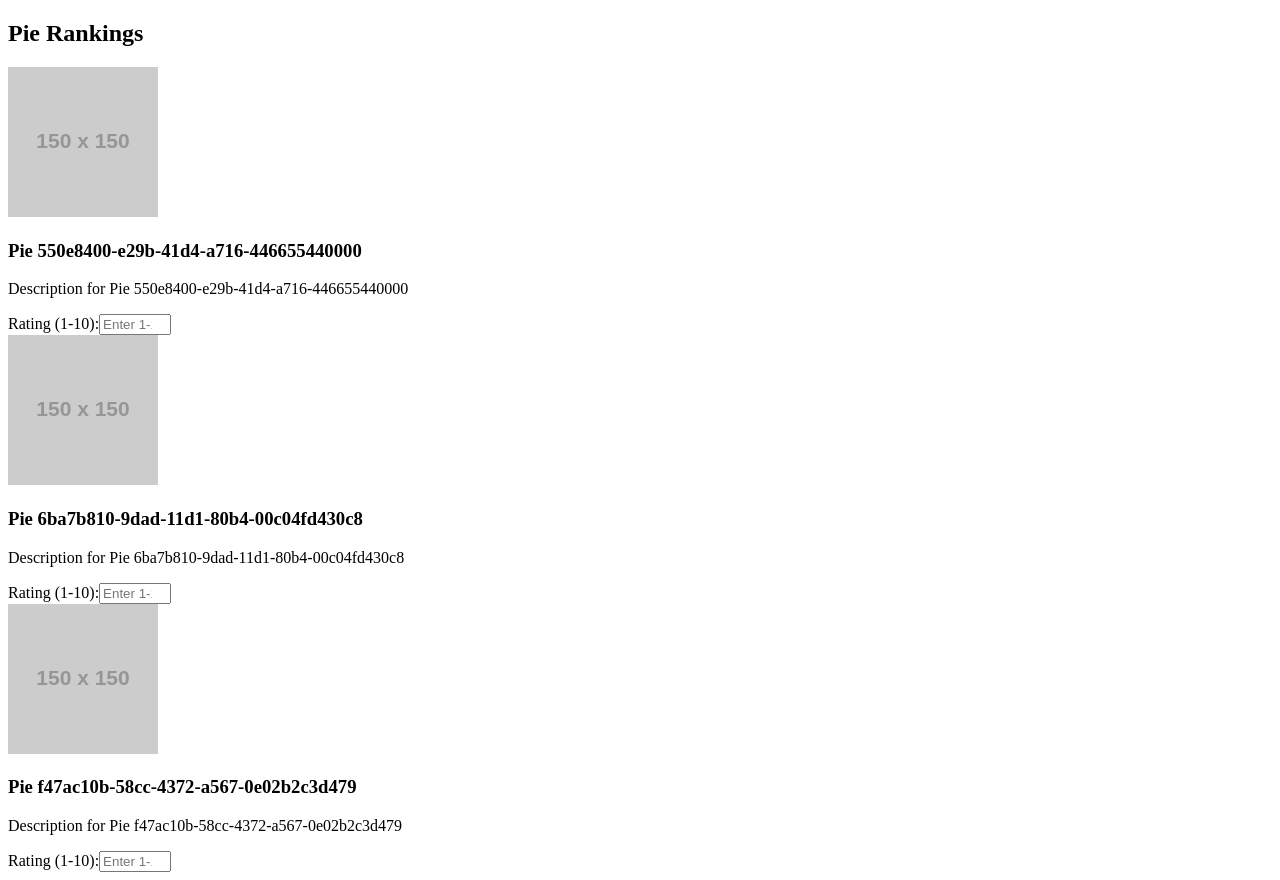
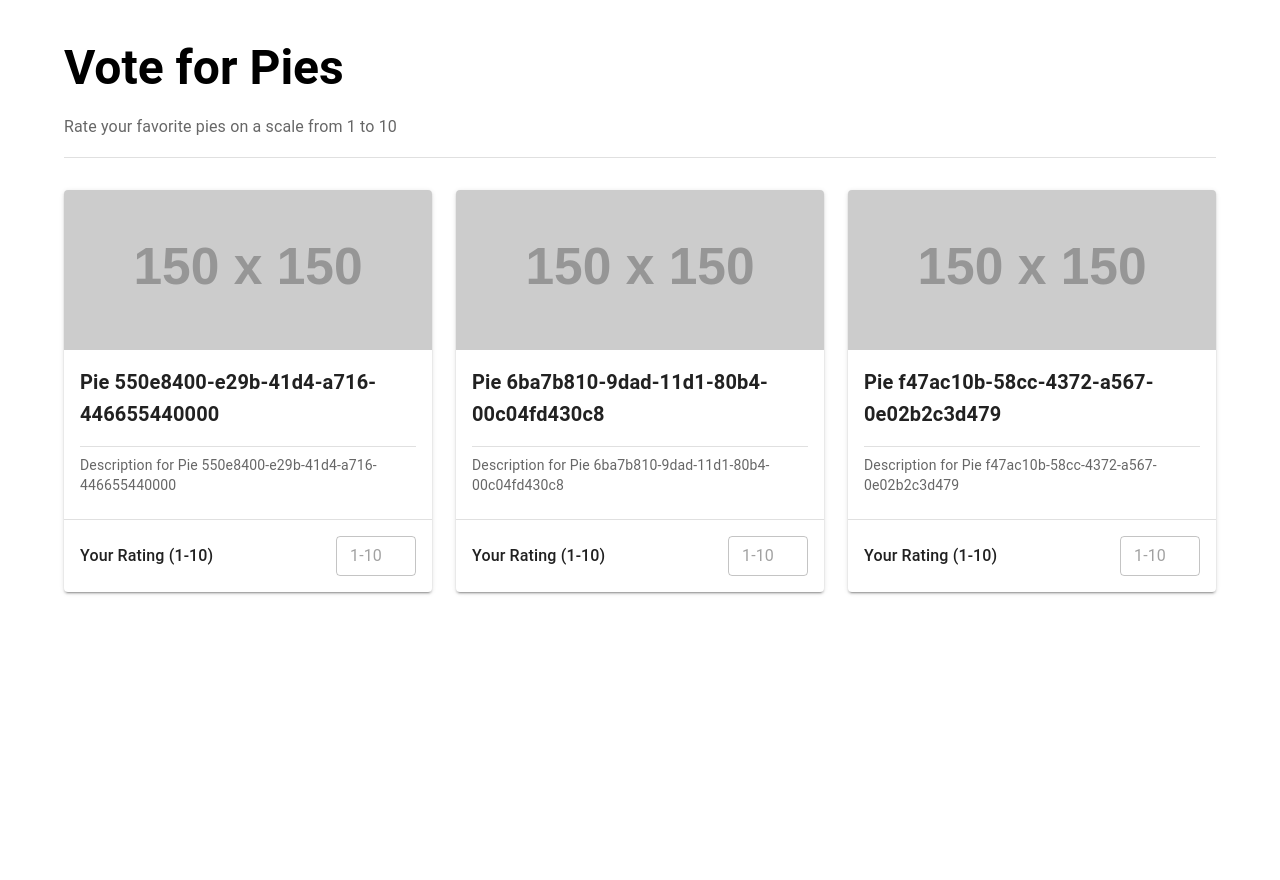
Before and after one commit to allison-li-1016/piefest_app, a React (Create React App) app in the folder piefest_frontend/: page /vote in a window 1280 px wide. After the commit the page ends 800 px from the top, so only its background shows below. Built offline with nearby package versions, Linux system fonts and the light colour scheme.

Commit message:
upgrade styles using mui

```diff
--- a/piefest_frontend/package.json
+++ b/piefest_frontend/package.json
@@ -3,6 +3,9 @@
   "version": "0.1.0",
   "private": true,
   "dependencies": {
+    "@emotion/react": "^11.14.0",
+    "@emotion/styled": "^11.14.0",
+    "@mui/material": "^6.4.8",
     "@testing-library/dom": "^10.4.0",
     "@testing-library/jest-dom": "^6.6.3",
     "@testing-library/react": "^16.2.0",
--- a/piefest_frontend/src/components/PieCard.js
+++ b/piefest_frontend/src/components/PieCard.js
@@ -1,6 +1,31 @@
 import React, { useState, useEffect } from 'react';
 import { getPie } from './Helpers/Helpers';
-// import './PieCard.css';
+import {
+    Box,
+    CardMedia,
+    CardContent,
+    Typography,
+    Skeleton,
+    Divider
+} from '@mui/material';
+import { styled } from '@mui/material/styles';
+
+// Styled components to match Rankings.js styling
+const CardContentStyled = styled(CardContent)(({ theme }) => ({
+    padding: theme.spacing(2),
+    flexGrow: 1,
+    display: 'flex',
+    flexDirection: 'column',
+    justifyContent: 'space-between',
+}));
+
+const PieImage = styled(CardMedia)(({ theme }) => ({
+    height: 160,
+    transition: 'transform 0.5s ease',
+    '&:hover': {
+        transform: 'scale(1.05)',
+    },
+}));
 
 const PieCard = ({ uid }) => {
     const [pie, setPie] = useState({
@@ -15,9 +40,7 @@ const PieCard = ({ uid }) => {
         const fetchPieData = async () => {
             try {
                 setLoading(true);
-                // Replace with your actual API endpoint
                 const response = await getPie(uid);
-                // Check if response has data property or is the data itself
                 setPie(response.data || response);
                 setError(null);
             } catch (err) {
@@ -33,21 +56,63 @@ const PieCard = ({ uid }) => {
         }
     }, [uid]);
 
-    if (loading) return <div className="pie-card loading">Loading...</div>;
-    if (error) return <div className="pie-card error">{error}</div>;
+    if (loading) return (
+        <Box sx={{ height: '100%', display: 'flex', flexDirection: 'column' }}>
+            <Skeleton variant="rectangular" height={160} animation="wave" />
+            <CardContentStyled>
+                <Skeleton variant="text" height={30} width="70%" sx={{ mb: 1 }} />
+                <Skeleton variant="text" width="90%" />
+                <Skeleton variant="text" width="60%" />
+            </CardContentStyled>
+        </Box>
+    );
+
+    if (error) return (
+        <Box sx={{ height: '100%', bgcolor: '#ffebee', p: 2 }}>
+            <Typography color="error" variant="body1" sx={{ fontWeight: 'medium' }}>
+                {error}
+            </Typography>
+        </Box>
+    );
 
     return (
-        <div className="pie-card">
-            {pie.image && (
-                <div className="pie-image">
-                    <img src={pie.image} alt={pie.name} />
-                </div>
+        <Box sx={{ height: '100%', display: 'flex', flexDirection: 'column' }}>
+            {pie.image ? (
+                <PieImage
+                    component="img"
+                    image={pie.image}
+                    alt={pie.name}
+                />
+            ) : (
+                <Box
+                    sx={{
+                        height: 160,
+                        bgcolor: 'grey.200',
+                        display: 'flex',
+                        alignItems: 'center',
+                        justifyContent: 'center'
+                    }}
+                >
+                    <Typography variant="body2" color="text.secondary">
+                        No image available
+                    </Typography>
+                </Box>
             )}
-            <div className="pie-info">
-                <h3 className="pie-name">{pie.name}</h3>
-                <p className="pie-description">{pie.description}</p>
-            </div>
-        </div>
+            <CardContentStyled>
+                <Typography
+                    gutterBottom
+                    variant="h6"
+                    component="div"
+                    sx={{ fontWeight: 'bold', mb: 1 }}
+                >
+                    {pie.name}
+                </Typography>
+                <Divider sx={{ my: 1 }} />
+                <Typography variant="body2" color="text.secondary">
+                    {pie.description}
+                </Typography>
+            </CardContentStyled>
+        </Box>
     );
 };
 
--- a/piefest_frontend/src/components/VoteInstance.js
+++ b/piefest_frontend/src/components/VoteInstance.js
@@ -1,6 +1,52 @@
 import { useState, useEffect } from 'react';
 import PieCard from './PieCard';
 import { getPieUids, updatePieRating } from './Helpers/Helpers';
+
+// MUI imports
+import {
+	Box,
+	Typography,
+	Container,
+	Grid,
+	Paper,
+	CircularProgress,
+	Divider,
+	TextField,
+	Rating
+} from "@mui/material";
+import { styled } from "@mui/material/styles";
+
+// Styled components
+const RatingContainer = styled(Box)(({ theme }) => ({
+	display: "flex",
+	alignItems: "center",
+	justifyContent: "space-between",
+	padding: theme.spacing(2),
+	borderTop: `1px solid ${theme.palette.divider}`,
+}))
+
+const PieCardWrapper = styled(Paper)(({ theme }) => ({
+	overflow: "hidden",
+	transition: "all 0.3s ease",
+	height: "100%",
+	display: "flex",
+	flexDirection: "column",
+	"&:hover": {
+		boxShadow: theme.shadows[6],
+		transform: "translateY(-4px)",
+	},
+}))
+
+const PageHeader = styled(Box)(({ theme }) => ({
+	marginBottom: theme.spacing(4),
+}))
+
+const LoadingContainer = styled(Box)(({ theme }) => ({
+	display: "flex",
+	justifyContent: "center",
+	alignItems: "center",
+	padding: theme.spacing(8),
+}))
 
 function VoteInstance() {
 	const [pies, setPies] = useState([]);
@@ -47,34 +93,69 @@ function VoteInstance() {
 
 	// Render the pie cards
 	return (
-        <div className="rankings-container">
-            <h2>Pie Rankings</h2>
+		<Container maxWidth="lg" sx={{ py: 4 }}>
+			<PageHeader>
+				<Typography variant="h3" component="h1" gutterBottom sx={{ fontWeight: "bold" }}>
+					Vote for Pies
+				</Typography>
+				<Typography variant="subtitle1" color="text.secondary">
+					Rate your favorite pies on a scale from 1 to 10
+				</Typography>
+				<Divider sx={{ mt: 2 }} />
+			</PageHeader>
 
 			{loading ? (
-                <p>Loading pies...</p>
+				<LoadingContainer>
+					<CircularProgress />
+				</LoadingContainer>
 			) : (
-                <div className="pie-cards">
+				<Grid container spacing={3}>
 					{pies.map(pie => (
-                        <div key={pie}>
+						<Grid item xs={12} sm={6} md={4} key={pie}>
+							<PieCardWrapper elevation={2}>
+								<Box sx={{ position: "relative" }}>
 									<PieCard uid={pie} />
-                            <div className="rating-input">
-                                <label htmlFor={`rating-${pie}`}>Rating (1-10):</label>
-                                <input
+								</Box>
+
+								<RatingContainer>
+									<Typography variant="body1" sx={{ fontWeight: "medium" }}>
+										Your Rating (1-10)
+									</Typography>
+									<Box sx={{ display: "flex", alignItems: "center", gap: 1 }}>
+										<TextField
 											id={`rating-${pie}`}
 											type="number"
-                                    min="1"
-                                    max="10"
-                                    step="0.5"
+											inputProps={{
+												min: 1,
+												max: 10,
+												step: 0.5
+											}}
 											value={ratings[pie]}
 											onChange={(e) => handleRatingChange(pie, e.target.value)}
-                                    placeholder="Enter 1-10"
+											placeholder="1-10"
+											size="small"
+											sx={{ width: '80px' }}
 										/>
-                            </div>
-                        </div>
+									</Box>
+								</RatingContainer>
+							</PieCardWrapper>
+						</Grid>
 					))}
-                </div>
+				</Grid>
 			)}
-        </div>
+
+			{!loading && pies.length === 0 && (
+				<Paper sx={{ p: 4, textAlign: "center" }}>
+					<Typography variant="h6" gutterBottom>
+						No pies found
+					</Typography>
+					<Typography variant="body2" color="text.secondary">
+						There are currently no pies available for voting.
+					</Typography>
+				</Paper>
+			)}
+		</Container>
 	);
 }
+
 export default VoteInstance;
--- a/piefest_frontend/src/pages/Rankings.js
+++ b/piefest_frontend/src/pages/Rankings.js
@@ -1,63 +1,172 @@
-import { useState, useEffect } from "react";
-import PieCard from "../components/PieCard";
-import { getRankings, getPieUids } from "../components/Helpers/Helpers";
+import { useState, useEffect } from "react"
+import PieCard from "../components/PieCard"
+import { getRankings, getPieUids } from "../components/Helpers/Helpers"
+
+// MUI imports
+import {
+	Box,
+	Typography,
+	Container,
+	Grid,
+	Paper,
+	CircularProgress,
+	Rating,
+	Chip,
+	Alert,
+	AlertTitle,
+	Divider,
+} from "@mui/material"
+import { styled } from "@mui/material/styles"
+
+// Styled components
+const RatingContainer = styled(Box)(({ theme }) => ({
+	display: "flex",
+	alignItems: "center",
+	justifyContent: "space-between",
+	padding: theme.spacing(2),
+	borderTop: `1px solid ${theme.palette.divider}`,
+}))
+
+const PieCardWrapper = styled(Paper)(({ theme }) => ({
+	overflow: "hidden",
+	transition: "all 0.3s ease",
+	height: "100%",
+	display: "flex",
+	flexDirection: "column",
+	"&:hover": {
+		boxShadow: theme.shadows[6],
+		transform: "translateY(-4px)",
+	},
+}))
+
+const PageHeader = styled(Box)(({ theme }) => ({
+	marginBottom: theme.spacing(4),
+}))
+
+const LoadingContainer = styled(Box)(({ theme }) => ({
+	display: "flex",
+	justifyContent: "center",
+	alignItems: "center",
+	padding: theme.spacing(8),
+}))
 
 function Rankings() {
-
-    const [pies, setPies] = useState([]);
-    const [ratings, setRatings] = useState({});
-    const [loading, setLoading] = useState(true);
-    const [error, setError] = useState(false);
+	const [pies, setPies] = useState([])
+	const [ratings, setRatings] = useState({})
+	const [loading, setLoading] = useState(true)
+	const [error, setError] = useState(false)
 
 	// Fetch pies on component mount
 	useEffect(() => {
 		const fetchData = async () => {
 			try {
-                const uids = await getPieUids();
-                setPies(uids);
+				const uids = await getPieUids()
+				setPies(uids)
 
 				// Initialize ratings object
-                getRankings().then(r => {;
-                    setRatings(r);
-                    console.log(r);
-                    setLoading(false);
-                });
+				getRankings().then((r) => {
+					setRatings(r)
+					console.log(r)
+					setLoading(false)
+				})
 			} catch (error) {
-                console.error("Error fetching pies:", error);
-                setLoading(false);
-                setError(true);
+				console.error("Error fetching pies:", error)
+				setLoading(false)
+				setError(true)
 			}
-        };
+		}
 
-        fetchData();
-    }, []);
-
-    // Removed handleRatingChange as it's no longer needed
+		fetchData()
+	}, [])
 
 	// Render the pie cards
 	return (
-        <div className="rankings-container">
-            <h2>Pie Rankings</h2>
+		<Container maxWidth="lg" sx={{ py: 4 }}>
+			<PageHeader>
+				<Typography variant="h3" component="h1" gutterBottom sx={{ fontWeight: "bold" }}>
+					Pie Rankings
+				</Typography>
+				<Typography variant="subtitle1" color="text.secondary">
+					Discover and explore our collection of delicious pies ranked by rating
+				</Typography>
+				<Divider sx={{ mt: 2 }} />
+			</PageHeader>
+
+			{error && (
+				<Alert severity="error" sx={{ mb: 4 }}>
+					<AlertTitle>Error</AlertTitle>
+					Unable to load pies. Please try again later.
+				</Alert>
+			)}
 
 			{loading ? (
-                <p>Loading pies...</p>
+				<LoadingContainer>
+					<CircularProgress />
+				</LoadingContainer>
 			) : (
-                <div className="pie-cards">
-                    {pies.map(pie => (
-                        <div key={pie}>
+				<Grid container spacing={3}>
+					{pies
+						.sort((a, b) => {
+							// Sort by rating in descending order
+							const ratingA = ratings[a] ? Number.parseFloat(ratings[a]) : 0;
+							const ratingB = ratings[b] ? Number.parseFloat(ratings[b]) : 0;
+							return ratingB - ratingA;
+						})
+						.map((pie, index) => (
+							<Grid item xs={12} sm={6} md={4} key={pie}>
+								<PieCardWrapper elevation={2}>
+									<Box sx={{ position: "relative" }}>
 										<PieCard uid={pie} />
-                            <div className="rating-display">
-                                <label>Rating: </label>
-                                <span className="rating-value">
-                                    {ratings && ratings[pie] ? parseFloat(ratings[pie]).toFixed(2) : 'N/A'}
-                                </span>
-                            </div>
-                        </div>
+
+										{/* Top ranking badges */}
+										{index < 3 && (
+											<Chip
+												label={`#${index + 1}`}
+												color={index === 0 ? "warning" : index === 1 ? "default" : "secondary"}
+												sx={{
+													position: "absolute",
+													top: 12,
+													right: 12,
+													fontWeight: "bold",
+												}}
+											/>
+										)}
+									</Box>
+
+									<RatingContainer>
+										<Typography variant="body1" sx={{ fontWeight: "medium" }}>
+											Rating
+										</Typography>
+										<Box sx={{ display: "flex", alignItems: "center", gap: 1 }}>
+											{/* <Rating
+												value={ratings && ratings[pie] ? parseFloat(ratings[pie]) || 0 : 0}
+												readOnly
+												precision={0.5}
+												size="small"
+											/>	 */}
+											<Typography variant="body1" sx={{ fontWeight: "bold" }}>
+												{ratings && ratings[pie] ? Number.parseFloat(ratings[pie]).toFixed(2) : "N/A"}
+											</Typography>
+										</Box>
+									</RatingContainer>
+								</PieCardWrapper>
+							</Grid>
 						))}
-                </div>
+				</Grid>
 			)}
-        </div>
-    );
 
+			{!loading && pies.length === 0 && (
+				<Paper sx={{ p: 4, textAlign: "center" }}>
+					<Typography variant="h6" gutterBottom>
+						No pies found
+					</Typography>
+					<Typography variant="body2" color="text.secondary">
+						There are currently no pies available in the rankings.
+					</Typography>
+				</Paper>
+			)}
+		</Container>
+	)
 }
-export default Rankings;
+
+export default Rankings
```
Also changed, not shown: 1 other file (tests, documents, lock files or other folders). Lines whose indentation alone changed are shown as unchanged.
